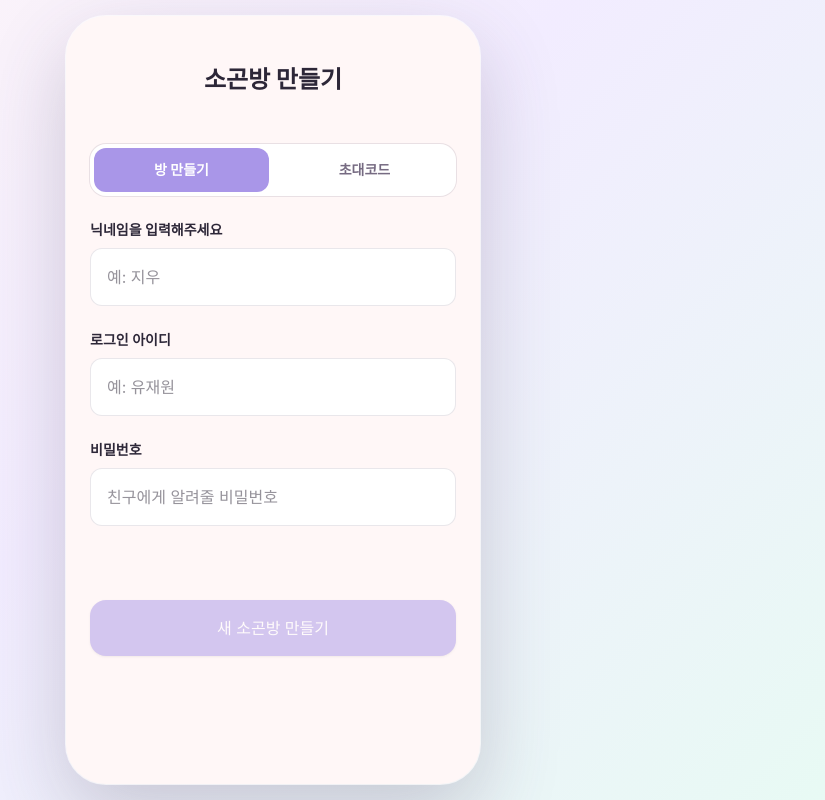
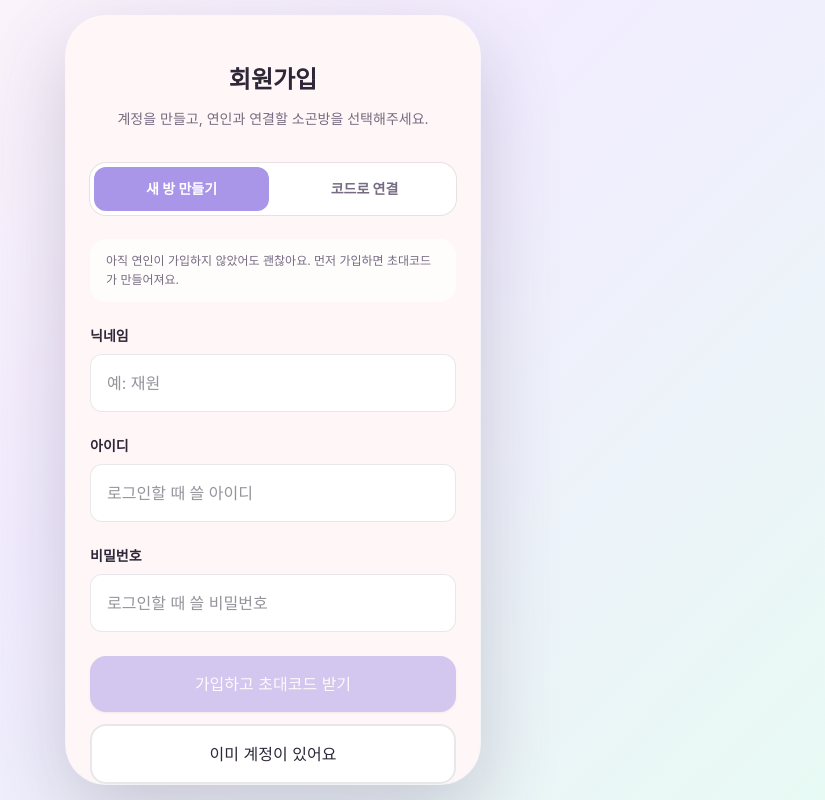
Before and after one commit to Real-Woong/sogon.zip, a React (Vite) app: page /create-room in a window 1280 px wide. Shown: the whole page, without its empty margins (367-1192 px from the left). Built offline with nearby package versions, Linux system fonts and the light colour scheme.

Commit message:
feat: add Signup Page and API

```diff
--- a/FE/ProtoWeb/src/app/components/CreateJoinRoom.tsx
+++ b/FE/ProtoWeb/src/app/components/CreateJoinRoom.tsx
@@ -59,11 +59,15 @@ export function CreateJoinRoom() {
   if (showInvite) {
     return (
       <div className="h-full flex flex-col px-6 py-12">
-        <h1 className="text-2xl font-bold text-[color:var(--navy)] mb-12 text-center">
-          상대방을 초대해주세요
+        <h1 className="text-2xl font-bold text-[color:var(--navy)] mb-4 text-center">
+          회원가입이 완료됐어요
         </h1>
+        <p className="text-center text-sm leading-relaxed text-[color:var(--gray)]">
+          연인에게 아래 코드를 보내면<br />
+          같은 소곤방으로 연결할 수 있어요.
+        </p>
 
-        <div className="flex-1 flex flex-col items-center justify-center gap-8 pb-32">
+        <div className="flex-1 flex flex-col items-center justify-center gap-8 pb-24">
           <div className="text-center">
             <p className="text-sm text-[color:var(--gray)] mb-4">초대 코드</p>
             <div className="bg-white rounded-2xl px-12 py-6 border-2 border-dashed border-[color:var(--lavender)] shadow-sm">
@@ -92,7 +96,7 @@ export function CreateJoinRoom() {
           onClick={() => navigate('/home')}
           className="bg-[color:var(--gray-light)] text-[color:var(--navy)] py-4 rounded-2xl hover:bg-[color:var(--gray-light)]/80 transition-colors"
         >
-          나중에 초대하기
+          지금은 혼자 시작하기
         </button>
       </div>
     );
@@ -100,9 +104,12 @@ export function CreateJoinRoom() {
 
   return (
     <div className="h-full flex flex-col px-6 py-12">
-      <h1 className="text-2xl font-bold text-[color:var(--navy)] mb-12 text-center">
-        {mode === 'create' ? '소곤방 만들기' : '초대코드로 들어가기'}
+      <h1 className="text-2xl font-bold text-[color:var(--navy)] mb-3 text-center">
+        회원가입
       </h1>
+      <p className="mb-8 text-center text-sm leading-relaxed text-[color:var(--gray)]">
+        계정을 만들고, 연인과 연결할 소곤방을 선택해주세요.
+      </p>
 
       <div className="flex-1 flex flex-col gap-6 pb-20">
         <div className="grid grid-cols-2 gap-2 rounded-2xl bg-white p-1 ring-1 ring-[color:var(--border)]">
@@ -111,16 +118,22 @@ export function CreateJoinRoom() {
             onClick={() => setMode('create')}
             className={`rounded-xl py-3 text-sm font-bold ${mode === 'create' ? 'bg-[color:var(--lavender)] text-white' : 'text-[color:var(--gray)]'}`}
           >
-            방 만들기
+            새 방 만들기
           </button>
           <button
             type="button"
             onClick={() => setMode('join')}
             className={`rounded-xl py-3 text-sm font-bold ${mode === 'join' ? 'bg-[color:var(--lavender)] text-white' : 'text-[color:var(--gray)]'}`}
           >
-            초대코드
+            코드로 연결
           </button>
         </div>
+
+        <p className="rounded-2xl bg-white/70 px-4 py-3 text-xs leading-relaxed text-[color:var(--gray)]">
+          {mode === 'create'
+            ? '아직 연인이 가입하지 않았어도 괜찮아요. 먼저 가입하면 초대코드가 만들어져요.'
+            : '연인이 먼저 만든 초대코드를 입력하면 같은 소곤방에 연결돼요.'}
+        </p>
 
         {mode === 'join' ? (
           <div>
@@ -131,7 +144,7 @@ export function CreateJoinRoom() {
               type="text"
               value={inviteCode}
               onChange={(e) => setInviteCode(e.target.value.toUpperCase())}
-              placeholder="예: LOVE2"
+              placeholder="연인이 보내준 코드"
               className="w-full px-4 py-4 bg-white rounded-xl border border-[color:var(--border)] focus:outline-none focus:ring-2 focus:ring-[color:var(--lavender)] text-[color:var(--navy)]"
             />
           </div>
@@ -139,26 +152,26 @@ export function CreateJoinRoom() {
 
         <div>
           <label className="block text-sm font-medium text-[color:var(--navy)] mb-2">
-            닉네임을 입력해주세요
+            닉네임
           </label>
           <input
             type="text"
             value={nickname}
             onChange={(e) => setNickname(e.target.value)}
-            placeholder="예: 지우"
+            placeholder="예: 재원"
             className="w-full px-4 py-4 bg-white rounded-xl border border-[color:var(--border)] focus:outline-none focus:ring-2 focus:ring-[color:var(--lavender)] text-[color:var(--navy)]"
           />
         </div>
 
         <div>
           <label className="block text-sm font-medium text-[color:var(--navy)] mb-2">
-            로그인 아이디
+            아이디
           </label>
           <input
             type="text"
             value={loginId}
             onChange={(e) => setLoginId(e.target.value)}
-            placeholder="예: 유재원"
+            placeholder="로그인할 때 쓸 아이디"
             className="w-full px-4 py-4 bg-white rounded-xl border border-[color:var(--border)] focus:outline-none focus:ring-2 focus:ring-[color:var(--lavender)] text-[color:var(--navy)]"
           />
         </div>
@@ -171,7 +184,7 @@ export function CreateJoinRoom() {
             type="password"
             value={password}
             onChange={(e) => setPassword(e.target.value)}
-            placeholder="친구에게 알려줄 비밀번호"
+            placeholder="로그인할 때 쓸 비밀번호"
             className="w-full px-4 py-4 bg-white rounded-xl border border-[color:var(--border)] focus:outline-none focus:ring-2 focus:ring-[color:var(--lavender)] text-[color:var(--navy)]"
           />
         </div>
@@ -188,7 +201,14 @@ export function CreateJoinRoom() {
             disabled={!canSubmit || isSubmitting}
             className="w-full bg-[color:var(--lavender)] text-white py-4 rounded-2xl shadow-sm hover:bg-[color:var(--lavender)]/90 transition-colors disabled:opacity-50 disabled:cursor-not-allowed"
           >
-            {isSubmitting ? '저장 중...' : mode === 'create' ? '새 소곤방 만들기' : '소곤방 들어가기'}
+            {isSubmitting ? '가입 중...' : mode === 'create' ? '가입하고 초대코드 받기' : '가입하고 연인과 연결하기'}
+          </button>
+          <button
+            type="button"
+            onClick={() => navigate('/')}
+            className="w-full bg-white text-[color:var(--navy)] py-4 rounded-2xl border-2 border-[color:var(--border)] hover:border-[color:var(--lavender)] transition-all"
+          >
+            이미 계정이 있어요
           </button>
         </div>
       </div>
--- a/FE/ProtoWeb/src/app/components/LoginScreen.tsx
+++ b/FE/ProtoWeb/src/app/components/LoginScreen.tsx
@@ -1,8 +1,8 @@
 import { useState } from 'react';
 import type { FormEvent } from 'react';
 import { useNavigate } from 'react-router';
-import { Heart, LockKeyhole, UserRound } from 'lucide-react';
-import { signInBetaUser, signInPrototypeUser } from '../lib/sogonStore';
+import { ArrowRight, Heart, LockKeyhole, UserRound } from 'lucide-react';
+import { signInBetaUser } from '../lib/sogonStore';
 
 export function LoginScreen() {
   const navigate = useNavigate();
@@ -20,14 +20,10 @@ export function LoginScreen() {
       await signInBetaUser(id, password);
       navigate('/home');
       return;
-    } catch {
-      if (signInPrototypeUser(id, password)) {
-        navigate('/home');
-        return;
-      }
+    } catch (caughtError) {
+      setError(caughtError instanceof Error ? caughtError.message : '아이디 또는 비밀번호를 다시 확인해주세요.');
     }
 
-    setError('아이디 또는 비밀번호를 다시 확인해주세요.');
     setIsSubmitting(false);
   };
 
@@ -36,7 +32,7 @@ export function LoginScreen() {
       <div className="flex items-center justify-between">
         <div className="inline-flex items-center gap-2 rounded-full bg-white/80 px-3 py-2 text-sm font-semibold text-[color:var(--coral-deep)] shadow-sm ring-1 ring-white">
           <Heart className="h-4 w-4 fill-current" />
-          Sogon.zip prototype
+          Sogon.zip beta
         </div>
         <div className="h-11 w-11 rounded-full bg-white/80 shadow-sm ring-1 ring-white" />
       </div>
@@ -47,7 +43,7 @@ export function LoginScreen() {
           로그인하고<br />우리 기록을 열어봐요
         </h1>
         <p className="mt-3 text-sm leading-relaxed text-[color:var(--gray)]">
-          프로토타입에서는 정해진 테스트 계정으로 바로 둘러볼 수 있어요.
+          만든 계정으로 들어가거나, 처음이라면 둘만의 소곤방을 만들어주세요.
         </p>
       </div>
 
@@ -62,7 +58,7 @@ export function LoginScreen() {
                 setId(event.target.value);
                 setError('');
               }}
-              placeholder="김진웅"
+              placeholder="예: jaewon"
               className="w-full bg-transparent text-[color:var(--navy)] outline-none placeholder:text-[color:var(--gray)]/60"
             />
           </div>
@@ -79,7 +75,7 @@ export function LoginScreen() {
                 setPassword(event.target.value);
                 setError('');
               }}
-              placeholder="1234"
+              placeholder="비밀번호"
               className="w-full bg-transparent text-[color:var(--navy)] outline-none placeholder:text-[color:var(--gray)]/60"
             />
           </div>
@@ -102,12 +98,18 @@ export function LoginScreen() {
       </form>
 
       <div className="mt-auto rounded-[2rem] bg-white/72 p-5 shadow-sm ring-1 ring-white">
-        <p className="text-xs font-bold text-[color:var(--gray)]">테스트 계정</p>
-        <p className="mt-2 text-sm text-[color:var(--navy)]">ID: 김진웅</p>
-        <p className="text-sm text-[color:var(--navy)]">비밀번호: 1234</p>
-        <p className="mt-3 text-xs leading-relaxed text-[color:var(--gray)]">
-          D1 연결 후에는 친구별 베타 계정으로 로그인할 수 있어요.
+        <p className="text-xs font-bold text-[color:var(--gray)]">처음 시작하나요?</p>
+        <p className="mt-2 text-sm leading-relaxed text-[color:var(--navy)]">
+          아이디와 비밀번호를 만들고, 연인에게 줄 초대코드를 받을 수 있어요.
         </p>
+        <button
+          type="button"
+          onClick={() => navigate('/create-room')}
+          className="mt-4 flex w-full items-center justify-center gap-2 rounded-2xl bg-white px-4 py-3 text-sm font-bold text-[color:var(--coral-deep)] ring-1 ring-[color:var(--pink)]/60 transition-colors hover:bg-[color:var(--blush)]"
+        >
+          회원가입하고 소곤방 만들기
+          <ArrowRight className="h-4 w-4" />
+        </button>
       </div>
     </div>
   );
--- a/FE/ProtoWeb/src/app/lib/sogonStore.ts
+++ b/FE/ProtoWeb/src/app/lib/sogonStore.ts
@@ -41,12 +41,6 @@ const sessionKey = 'sogonzip.session';
 const tokenKey = 'sogonzip.token';
 const receivedFilesKey = 'sogonzip.receivedFiles';
 const preferencesKey = 'sogonzip.preferences';
-
-const prototypeUser = {
-  id: '김진웅',
-  password: '1234',
-  partnerNickname: '서연'
-};
 
 function canUseStorage() {
   return typeof window !== 'undefined' && Boolean(window.localStorage);
@@ -127,23 +121,6 @@ export async function signInBetaUser(id: string, password: string) {
   writeJson(sessionKey, true);
   writeJson(profileKey, data.profile);
   await syncRemoteData();
-  return true;
-}
-
-export function signInPrototypeUser(id: string, password: string) {
-  if (id.trim() !== prototypeUser.id || password !== prototypeUser.password) {
-    return false;
-  }
-
-  writeJson(sessionKey, true);
-  writeJson<SogonProfile>(profileKey, {
-    nickname: prototypeUser.id,
-    relationshipType: 'lover',
-    partnerNickname: prototypeUser.partnerNickname,
-    roomCode: 'LOVE2',
-    createdAt: new Date().toISOString()
-  });
-
   return true;
 }
 
```
Also changed, not shown: 2 other files (tests, documents, lock files or other folders).
